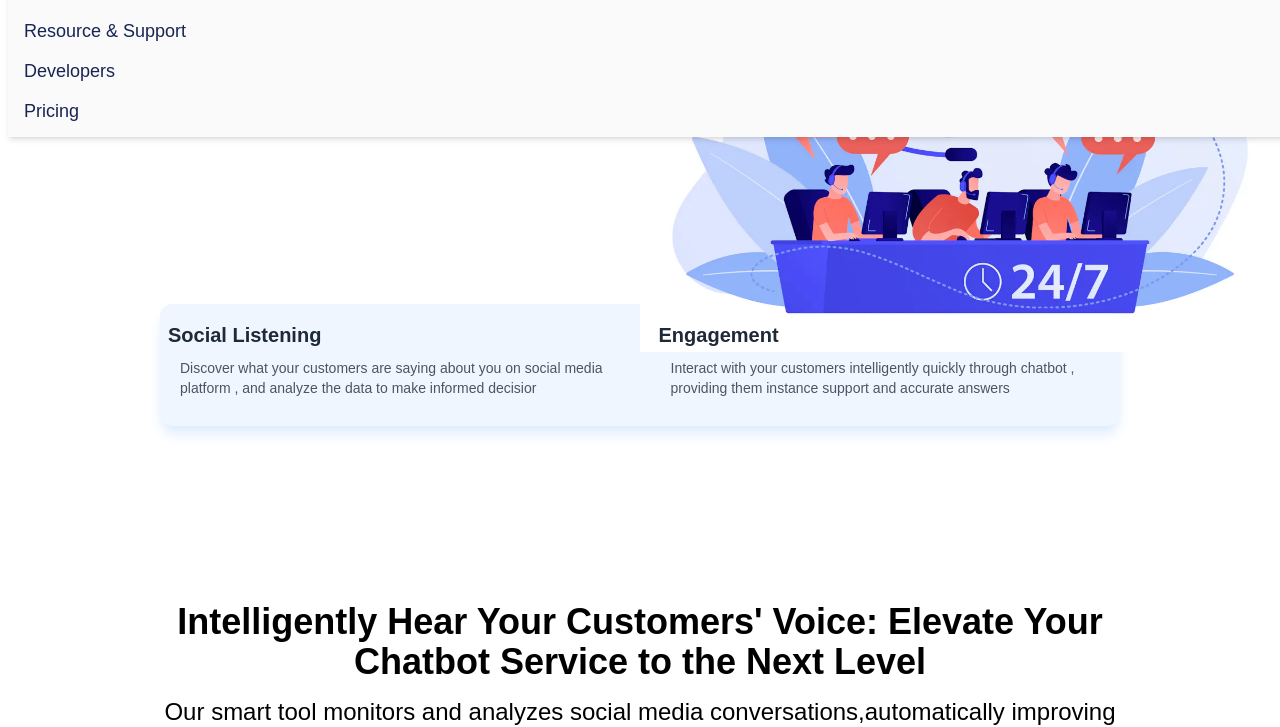
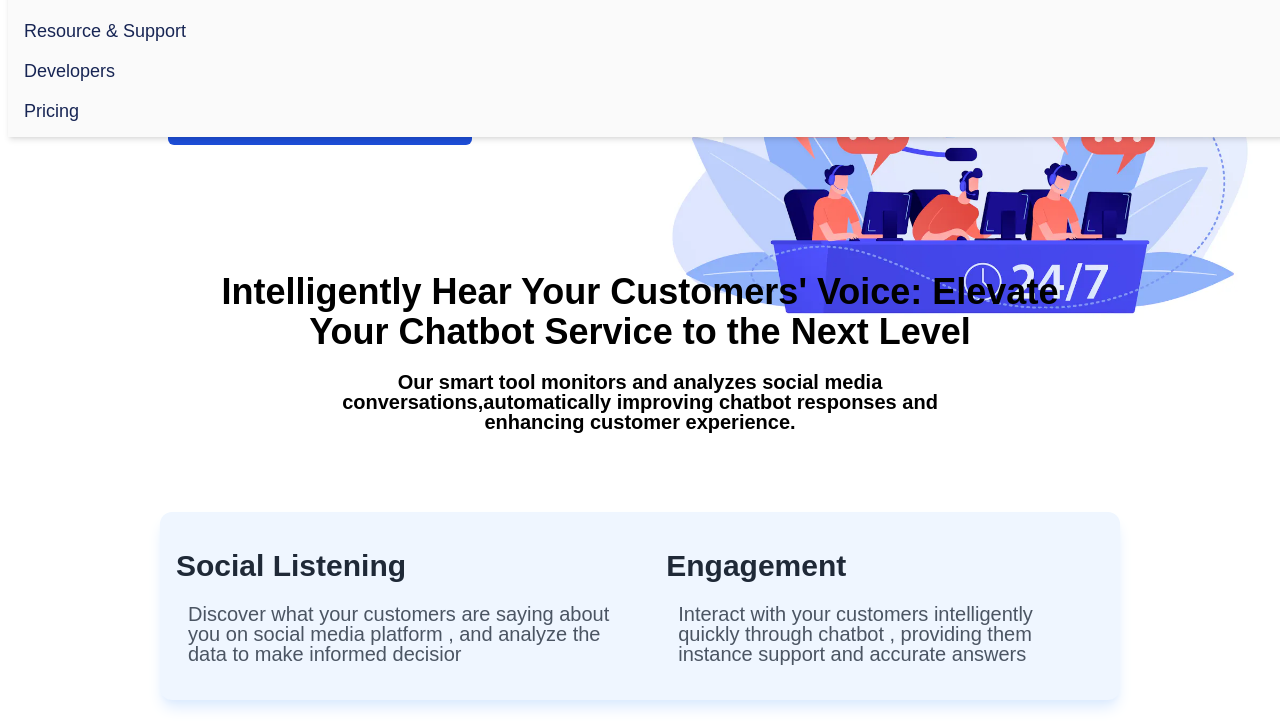
Before and after one commit to magdiperper12/main-pro, a Gatsby site: page /product-details/social in a window 1280 px wide. Shown: the part 83-810 px from the top of the page. Built offline with nearby package versions, Linux system fonts and the light colour scheme; Gatsby itself is replaced by a stand-in of ours; what tailwindcss-rtl would draw is missing.

Commit message:
feat: adding navbar-submenu

```diff
--- a/src/component/layout/header.tsx
+++ b/src/component/layout/header.tsx
@@ -46,6 +46,7 @@ const Header: React.FC<Props> = ({ direction, toggleDirection }) => {
       name: "Products",
       url: "/products",
       subMenu: [
+        { name: "Products", url: "/products" },
         {
           name: "Conversation",
           url: "/products",
@@ -81,6 +82,7 @@ const Header: React.FC<Props> = ({ direction, toggleDirection }) => {
       name: "Solutions",
       url: "/solution",
       subMenu: [
+        { name: "Solutions", url: "/solution" },
         {
           name: "Conversational",
           url: "/solution-channel/Conversational-Solutions",
--- a/src/pages/product-details/social.tsx
+++ b/src/pages/product-details/social.tsx
@@ -49,44 +49,58 @@ const Social: React.FC<PageProps> = () => {
     <Layout>
       <ConvHeader
         image={image3}
-        title='   AI-Powered Social Listening'
-        paragraph=' Discover How AI Technology Can Elevate Your Customer Experience to
-              New Heights'
-        btn='Get a Free Demo'
+        title="   AI-Powered Social Listening"
+        paragraph=" Discover How AI Technology Can Elevate Your Customer Experience to
+              New Heights"
+        btn="Get a Free Demo"
       />
-      <div className='flex flex-wrap md:flex-nowrap justify-start md:mb-36 lg:mb-44 md:-mt-32 lg:-mt-24 md:justify-around lg:justify-around items-start  m-auto mb-20 w-3/4  rounded-xl bg-blue-50 shadow-lg shadow-blue-100  '>
-        <div className='text-center  md:p-2  ps-10'>
-          <h2 className='text-lg md:text-xl lgtext-2xl font-bold text-gray-800 py-2 lgpy-4 text-start '>
+      <div className="text-center pb-10 md:pb-44 md:-mt-32 ">
+        <h1 className="text-xl md:text-3xl lg:text-4xl w-10/12 md:w-9/12 lg:w-8/12 m-auto font-extrabold mt-5 leading-tight ">
+          {
+            "Intelligently Hear Your Customers' Voice: Elevate Your Chatbot Service to the Next Level"
+          }
+        </h1>
+        <p className="text-sm md:text-lg lg:text-xl mt-3 md:mt-5 flex w-10/12 lg:w-2/4 m-auto font-bold">
+          {
+            " Our smart tool monitors and analyzes social media conversations,automatically improving chatbot responses and enhancing customer experience."
+          }
+        </p>
+      </div>
+      <div className="flex flex-wrap md:flex-nowrap justify-start md:mb-36 lg:mb-44 md:-mt-32 lg:-mt-24 md:justify-around lg:justify-around items-start  m-auto mb-12 w-3/4  rounded-xl bg-blue-50 shadow-lg shadow-blue-100  ">
+        <div className="text-center  md:p-4  ps-10">
+          <h2 className="text-lg md:text-2xl lg:text-3xl font-bold text-gray-800 py-3 lg:py-5 text-start ">
             Social Listening
           </h2>
-          <p className='text-sm md:text-md lgtext-lg text-gray-600 text-start px-3 pb-5'>
+          <p className="text-sm md:text-md lg:text-xl text-gray-600 text-start px-3 pb-5  ">
             Discover what your customers are saying about you on social media
             platform , and analyze the data to make informed decisior
           </p>
         </div>
-        <div className='text-center  md:p-2  ps-10'>
-          <h2 className='text-lg md:text-xl lgtext-2xl font-bold text-gray-800 py-2 lgpy-4 text-start '>
+        <div className="text-center  md:p-4  ps-10">
+          <h2 className="text-lg md:text-2xl lg:text-3xl font-bold text-gray-800 py-3x lg:py-5 text-start ">
             Engagement
           </h2>
-          <p className='text-sm md:text-md lgtext-lg text-gray-600 text-start px-3 pb-5'>
+          <p className="text-sm md:text-md lg:text-xl text-gray-600 text-start px-3 pb-5 ">
             Interact with your customers intelligently quickly through chatbot ,
             providing them instance support and accurate answers
           </p>
         </div>
       </div>
       <ConvContent
-        theheader=" Intelligently Hear Your Customers' Voice: Elevate Your Chatbot
-            Service to the Next Level"
-        thescoundheader='  Our smart tool monitors and analyzes social media conversations,automatically improving chatbot responses and enhancing customer experience.'
+        // theheader=" Intelligently Hear Your Customers' Voice: Elevate Your Chatbot
+        //     Service to the Next Level"
+        // thescoundheader='  Our smart tool monitors and analyzes social media conversations,automatically improving chatbot responses and enhancing customer experience.'
+        theheader=""
+        thescoundheader=""
         dispachitems={dispachitems}
       />
 
       <ConvFooter
-        title=' Are You Ready to Enhance Your Customer Interactions?'
-        secondTitle='Discover the Power of Intelligent Social Listening and Elevate
-              Your Customer Service to the Next Level'
-        button='Start for Free'
-        secondButton='See Price'
+        title=" Are You Ready to Enhance Your Customer Interactions?"
+        secondTitle="Discover the Power of Intelligent Social Listening and Elevate
+              Your Customer Service to the Next Level"
+        button="Start for Free"
+        secondButton="See Price"
       />
     </Layout>
   );
--- a/src/pages/solution-channel/services/CX.tsx
+++ b/src/pages/solution-channel/services/CX.tsx
@@ -1,7 +1,6 @@
 import React from "react";
 import type { HeadFC, PageProps } from "gatsby";
-
-import { FaImage } from "react-icons/fa6";
+import { FaImage } from "react-icons/fa";
 import image1 from "../../../images/header.jpg";
 import image2 from "../../../images/campaign.webp";
 import image3 from "../../../images/customer_support.webp";
```
